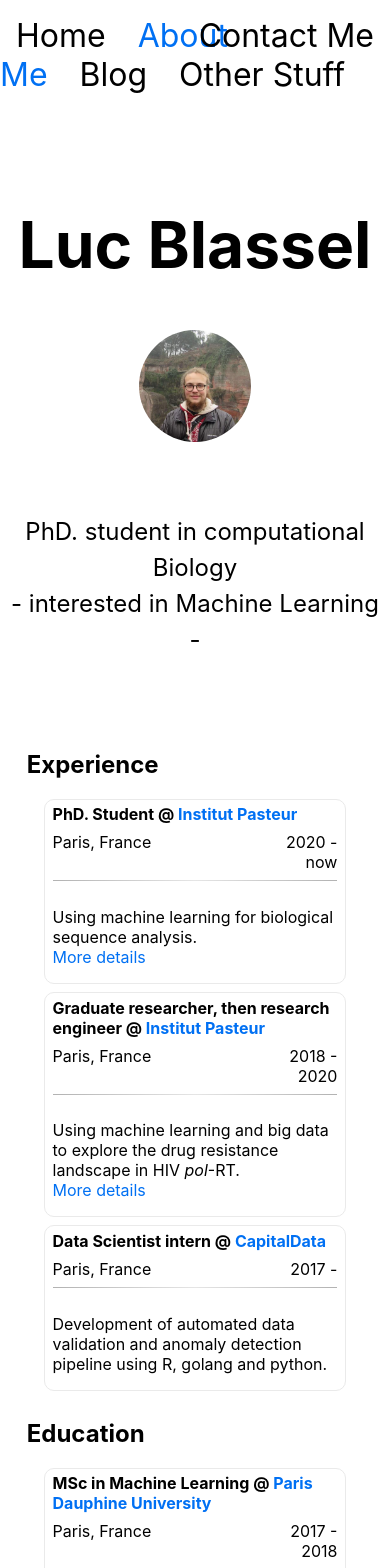
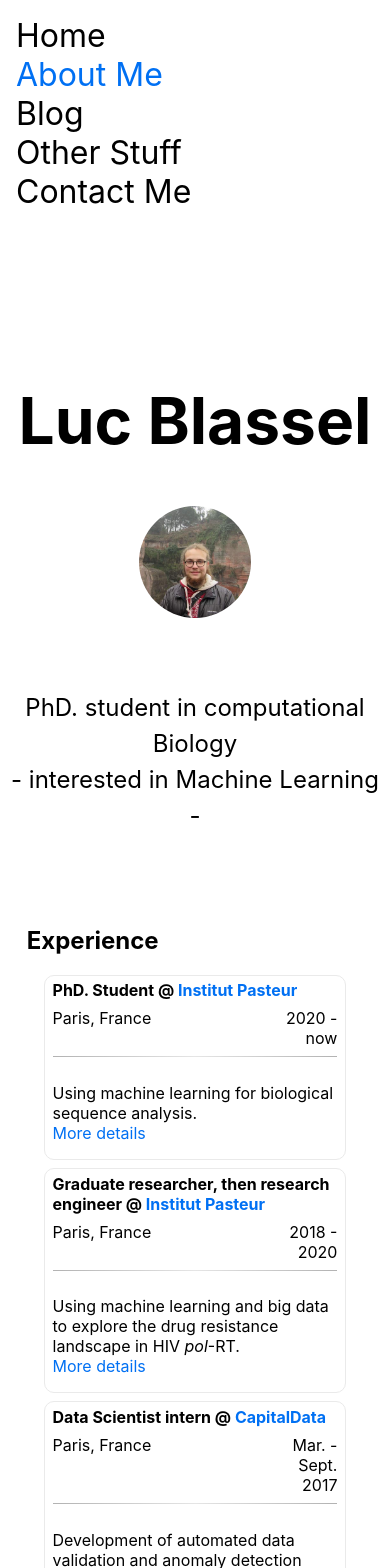
Before and after one commit to lucblassel/lucblassel.com, a Next.js app: page /about in a window 390 px wide. Shown: the top 1568 px of the page. Built offline with nearby package versions, Linux system fonts and the light colour scheme.

Commit message:
adding responsivity

```diff
--- a/components/Navbar.js
+++ b/components/Navbar.js
@@ -25,6 +25,7 @@ export default function NavBar({ active, children }) {
   return (
     <>
       <div className={styles.navbar}>
+        <div className={styles.leftContainer}>
           <Link href="/">
             <a className={styles.navbutton}>Home</a>
           </Link>
@@ -37,7 +38,9 @@ export default function NavBar({ active, children }) {
           <Link href="/stuff">
             <a className={stuffStyle}>Other Stuff</a>
           </Link>
-        <div className={styles.rightStick}>
+        </div>
+        {/* <div className={styles.rightStick}> */}
+        <div className={styles.rightContainer}>
           <Link href="/contact">
             <a className={contactStyle}>Contact Me</a>
           </Link>
--- /dev/null
+++ b/components/NewHead.js
@@ -0,0 +1,12 @@
+import Head from "next/head"
+
+export default function NewHead({ children }) {
+    return (
+        <Head>
+            <meta name="viewport" content="width=device-width,initial-scale=1,maximum-scale=1,user-scalable=no"/>
+            <meta http-equiv="X-UA-Compatible" content="IE=edge,chrome=1"/>
+            <meta name="HandheldFriendly" content="true"/>
+            { children }
+        </Head>
+    )
+}
--- a/data/resume.json
+++ b/data/resume.json
@@ -48,8 +48,8 @@
             "location": "Paris, France",
             "url": "https://www.capitaldata.fr",
             "logo": "",
-            "startYear": "2017",
-            "endYear": "",
+            "startYear": "Mar.",
+            "endYear": "Sept. 2017",
             "description": "Development of automated data validation and anomaly detection pipeline using R, golang and python."
         }
     ]
--- a/pages/about.js
+++ b/pages/about.js
@@ -1,4 +1,4 @@
-import Head from "next/head";
+import NewHead from "../components/NewHead";
 import NavBar from "../components/Navbar";
 import Footer from "../components/Footer";
 import ResumeItem from "../components/ResumeItem";
@@ -10,10 +10,10 @@ export default function About({ experience, education }) {
   return (
     <NavBar active="about">
       <div className={styles.container}>
-        <Head>
+        <NewHead>
           <title>Luc Blassel - About Me</title>
           <link rel="icon" href="/favicon.ico" />
-        </Head>
+        </NewHead>
         <main className={styles.main}>
           <h1 className={styles.title}>Luc Blassel</h1>
           <img src="/images/me.jpg" alt="my face" className={styles.portrait} />
@@ -45,6 +45,7 @@ export default function About({ experience, education }) {
                         startYear={startYear}
                         endYear={endYear}
                         url={url}
+                        id={ title + location }
                       />
                     );
                   }
--- a/pages/blog.js
+++ b/pages/blog.js
@@ -1,4 +1,4 @@
-import Head from "next/head";
+import NewHead from "../components/NewHead";
 import Link from "next/link";
 import styles from "../styles/Blog.module.css";
 import { getSortedPostData } from "../lib/posts";
@@ -11,10 +11,10 @@ export default function Blog({ allPostsData }) {
   return (
     <NavBar active="blog">
       <div className={styles.container}>
-        <Head>
+        <NewHead>
           <title>Luc Blassel - Blog</title>
           <link rel="icon" href="/favicon.ico" />
-        </Head>
+        </NewHead>
 
         <main className={styles.main}>
           <h1 className={styles.title}>Blog posts</h1>
--- a/pages/blog/[id].js
+++ b/pages/blog/[id].js
@@ -1,4 +1,4 @@
-import Head from "next/head";
+import NewHead from "../../components/NewHead";
 import { getAllIds, getPostData } from "../../lib/posts";
 import Markdown from "../../components/Markdown";
 import DateBlock from "../../components/DateBlock";
@@ -10,10 +10,10 @@ export default function Post({ postData }) {
   return (
     <NavBar>
       <div className={styles.container}>
-        <Head>
+        <NewHead>
           <title> {postData.title}</title>
           <link rel="icon" href="/favicon.ico" />
-        </Head>
+        </NewHead>
         <header className={styles.header}>
           <h1 className={styles.title}>{postData.title}</h1>
           <DateBlock dateString={postData.date} />
--- a/pages/contact.js
+++ b/pages/contact.js
@@ -1,4 +1,4 @@
-import Head from "next/head";
+import NewHead from "../components/NewHead";
 import NavBar from "../components/Navbar";
 import Footer from "../components/Footer";
 import styles from "../styles/Contact.module.css";
@@ -7,11 +7,11 @@ export default function Contact() {
   return (
     <>
       <NavBar active="contact">
-        <Head>
+        <NewHead>
           <title>Luc Blassel - Contact Me</title>
           <link rel="icon" href="/favicon.ico" />
           <script src="https://kwes.io/js/kwes.js"></script>
-        </Head>
+        </NewHead>
 
         <div className={styles.formWrapper}>
           <div className="kwes-form">
--- a/pages/index.js
+++ b/pages/index.js
@@ -1,4 +1,4 @@
-import Head from "next/head";
+import NewHead from "../components/NewHead";
 import Link from "next/link";
 import styles from "../styles/Home.module.css";
 import { getSortedPostData } from "../lib/posts";
@@ -18,10 +18,10 @@ import ContactButton from "../components/ContactButton"
 export default function Home({ allPostsData }) {
   return (
     <div className={styles.container}>
-      <Head>
+      <NewHead>
         <title>Luc Blassel - Home</title>
         <link rel="icon" href="/favicon.ico" />
-      </Head>
+      </NewHead>
       <ContactButton/>
       <main className={styles.main}>
         <h1 className={styles.title}>LucBlassel.com</h1>
--- a/pages/stuff.js
+++ b/pages/stuff.js
@@ -1,4 +1,4 @@
-import Head from "next/head";
+import NewHead from "../components/NewHead";
 import NavBar from "../components/Navbar";
 import Footer from "../components/Footer";
 import styles from "../styles/Home.module.css";
@@ -7,10 +7,10 @@ export default function About() {
   return (
     <NavBar active="stuff">
       <div className={styles.container}>
-        <Head>
+        <NewHead>
           <title>Luc Blassel - Other stuff</title>
           <link rel="icon" href="/favicon.ico" />
-        </Head>
+        </NewHead>
         <main className={styles.main}>
           <h1 className={styles.title}>Other stuff</h1>
 
--- a/styles/NavBar.module.css
+++ b/styles/NavBar.module.css
@@ -1,14 +1,22 @@
+
+.leftContainer {
+    display: flex;
+    flex-direction: row;
+}
 
 .navbar {
     padding-top: 1rem;
     height: 4rem;
-    width: 100%;
+    /* width: 100%; */
     padding-bottom: 1rem;
     font-size: 100%;
     position: fixed;
     position: sticky;
     top: 0px;
     background-color: white;
+    display: flex;
+    flex-direction: row;
+    justify-content: space-between;
 }
 
 .navbutton {
@@ -43,3 +51,28 @@
     margin-bottom: 0px;;
     height: 4rem;
 }
+
+@media screen and (max-width: 750px) {
+    .leftContainer {
+        flex-direction: column;
+        width: 200px;
+        justify-content: flex-start;
+        align-items: flex-start;
+    }
+
+    .navbar {
+        flex-direction: column;
+        justify-content: flex-start;
+        align-items: flex-start;
+        height: 15rem;
+        position: relative;
+    }
+
+    .rightStick {
+        position: relative;
+    }
+}
+/*
+@media screen and (max-width: 750px) {
+
+} */
--- a/styles/Post.module.css
+++ b/styles/Post.module.css
@@ -16,6 +16,7 @@
   max-width: 1000px;
   margin-top: 1rem;
   font-size: larger;
+  width: 95%;
 }
 
 .main p {
```
Also changed, not shown: 1 other file (tests, documents, lock files or other folders). Lines whose indentation alone changed are shown as unchanged.
